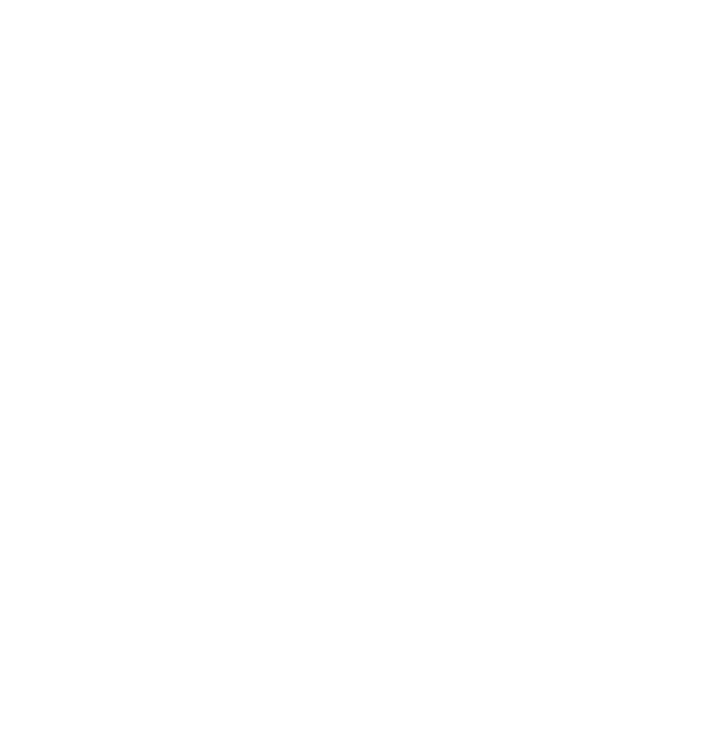
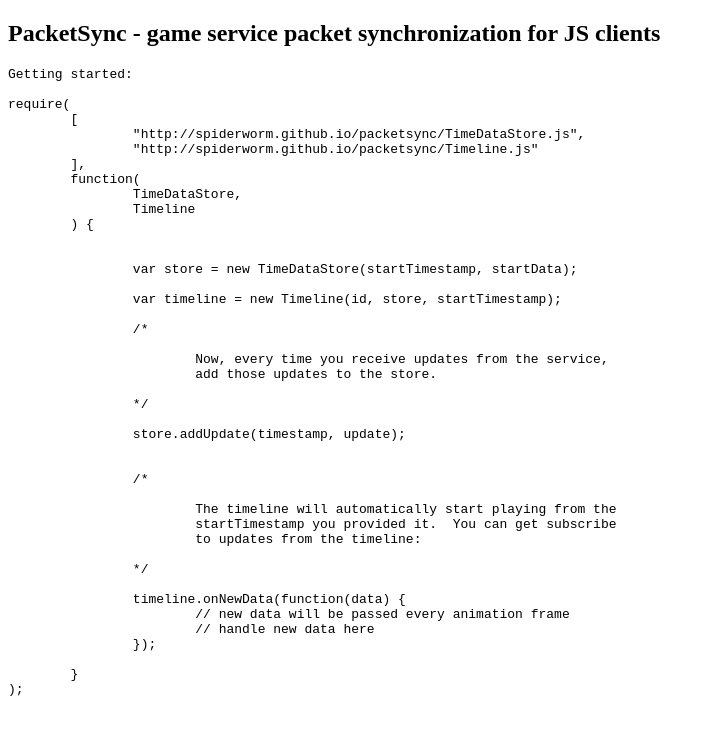
Before and after one commit to spiderworm/packetsync, a plain HTML site: page index.html in a window 1280 px wide. Shown: the whole page, without its empty margins (0-715 px from the left). Drawn offline with Linux system fonts and the light colour scheme.

Commit message:
updating quick start guide, removing debugging statement from Timeline

```diff
--- a/Timeline.js
+++ b/Timeline.js
@@ -6,7 +6,6 @@ define(
 
 		function Timeline(id,timeDataStore,currentMS) {
 			EventObject.apply(this);
-			window.timelines.push(this);
 			this.id = id;
 			this._timeDataStore = timeDataStore;
 			this._currentMS = currentMS;
--- a/index.html
+++ b/index.html
@@ -5,6 +5,10 @@
 <script src="require.js"></script>
 </head>
 <body>
+
+<main>
+	<article>
+		<h1>PacketSync - game service packet synchronization for JS clients</h1>
 
 		<script>
 
@@ -32,5 +36,53 @@ require(
 
 		</script>
 
+		<pre>
+Getting started:
+
+require(
+	[
+		"http://spiderworm.github.io/packetsync/TimeDataStore.js",
+		"http://spiderworm.github.io/packetsync/Timeline.js"
+	],
+	function(
+		TimeDataStore,
+		Timeline
+	) {
+
+
+		var store = new TimeDataStore(startTimestamp, startData);
+
+		var timeline = new Timeline(id, store, startTimestamp);
+
+		/*
+
+			Now, every time you receive updates from the service,
+			add those updates to the store.
+
+		*/
+
+		store.addUpdate(timestamp, update);
+
+
+		/*
+
+			The timeline will automatically start playing from the
+			startTimestamp you provided it.  You can get subscribe
+			to updates from the timeline:
+
+		*/
+
+		timeline.onNewData(function(data) {
+			// new data will be passed every animation frame
+			// handle new data here
+		});
+
+	}
+);
+		</pre>
+
+	</article>
+</main>
+
 </body>
 </html>
```
Lines whose indentation alone changed are shown as unchanged.
